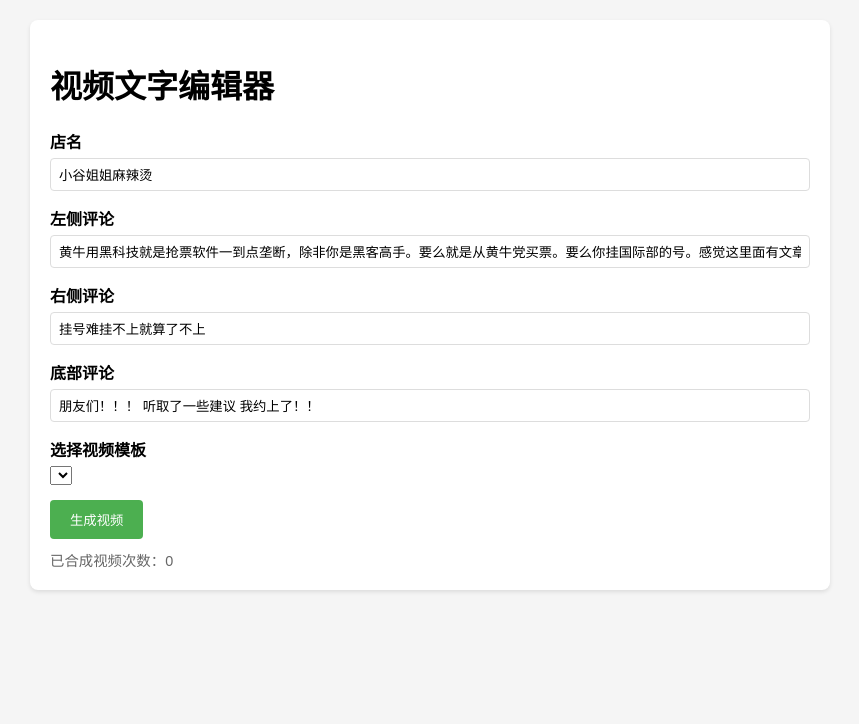
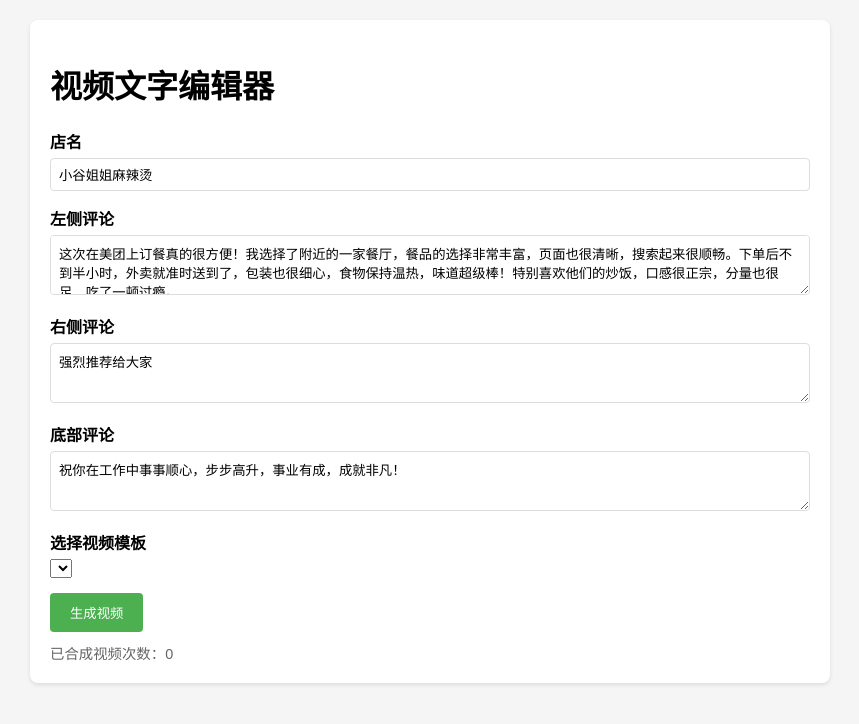
Before and after one commit to duanfuxing/video_demo, a Flask app: page / in a window 1280 px wide. Shown: the top 724 px of the page, without its empty margins (210-1069 px from the left). Run offline with Flask 3, Linux system fonts and the light colour scheme; data that the repository does not hold is empty.

Commit message:
fix:修改了一些东西

```diff
--- a/src/templates/index.html
+++ b/src/templates/index.html
@@ -26,12 +26,21 @@
             margin-bottom: 5px;
             font-weight: bold;
         }
-        input[type="text"], textarea {
+        input[type="text"] {
             width: 100%;
             padding: 8px;
             border: 1px solid #ddd;
             border-radius: 4px;
             box-sizing: border-box;
+        }
+        textarea {
+            width: 100%;
+            padding: 8px;
+            border: 1px solid #ddd;
+            border-radius: 4px;
+            box-sizing: border-box;
+            resize: vertical;
+            min-height: 60px;
         }
         button {
             background-color: #4CAF50;
@@ -86,19 +95,19 @@
         <form id="videoForm" action="/process" method="post">
             <div class="form-group">
                 <label for="shop_name">店名</label>
-                <input type="text" id="shop_name" name="shop_name" maxlength="15" required value="小谷姐姐麻辣烫">
+                <input type="text" id="shop_name" name="shop_name" maxlength="15" required value="小谷姐姐麻辣烫" placeholder="请输入店铺名称">
             </div>
             <div class="form-group">
                 <label for="left_comment">左侧评论</label>
-                <input type="text" id="left_comment" name="left_comment" maxlength="120" required value="黄牛用黑科技就是抢票软件一到点垄断，除非你是黑客高手。要么就是从黄牛党买票。要么你挂国际部的号。感觉这里面有文章，你仔细想……">
+                <textarea id="left_comment" name="left_comment" maxlength="120" placeholder="请输入左侧评论" required>这次在美团上订餐真的很方便！我选择了附近的一家餐厅，餐品的选择非常丰富，页面也很清晰，搜索起来很顺畅。下单后不到半小时，外卖就准时送到了，包装也很细心，食物保持温热，味道超级棒！特别喜欢他们的炒饭，口感很正宗，分量也很足，吃了一顿过瘾。</textarea>
             </div>
             <div class="form-group">
                 <label for="right_comment">右侧评论</label>
-                <input type="text" id="right_comment" name="right_comment" maxlength="12" required value="挂号难挂不上就算了不上">
+                <textarea id="right_comment" name="right_comment" maxlength="12" required  placeholder="请输入右侧评论">强烈推荐给大家</textarea>
             </div>
             <div class="form-group">
                 <label for="bottom_comment">底部评论</label>
-                <input type="text" id="bottom_comment" name="bottom_comment" maxlength="100" required value="朋友们！！！ 听取了一些建议 我约上了！！">
+                <textarea id="bottom_comment" name="bottom_comment" maxlength="100" required  placeholder="请输入底部评论">祝你在工作中事事顺心，步步高升，事业有成，成就非凡！</textarea>
             </div>
             <div class="form-group">
                 <label for="template_id">选择视频模板</label>
```
